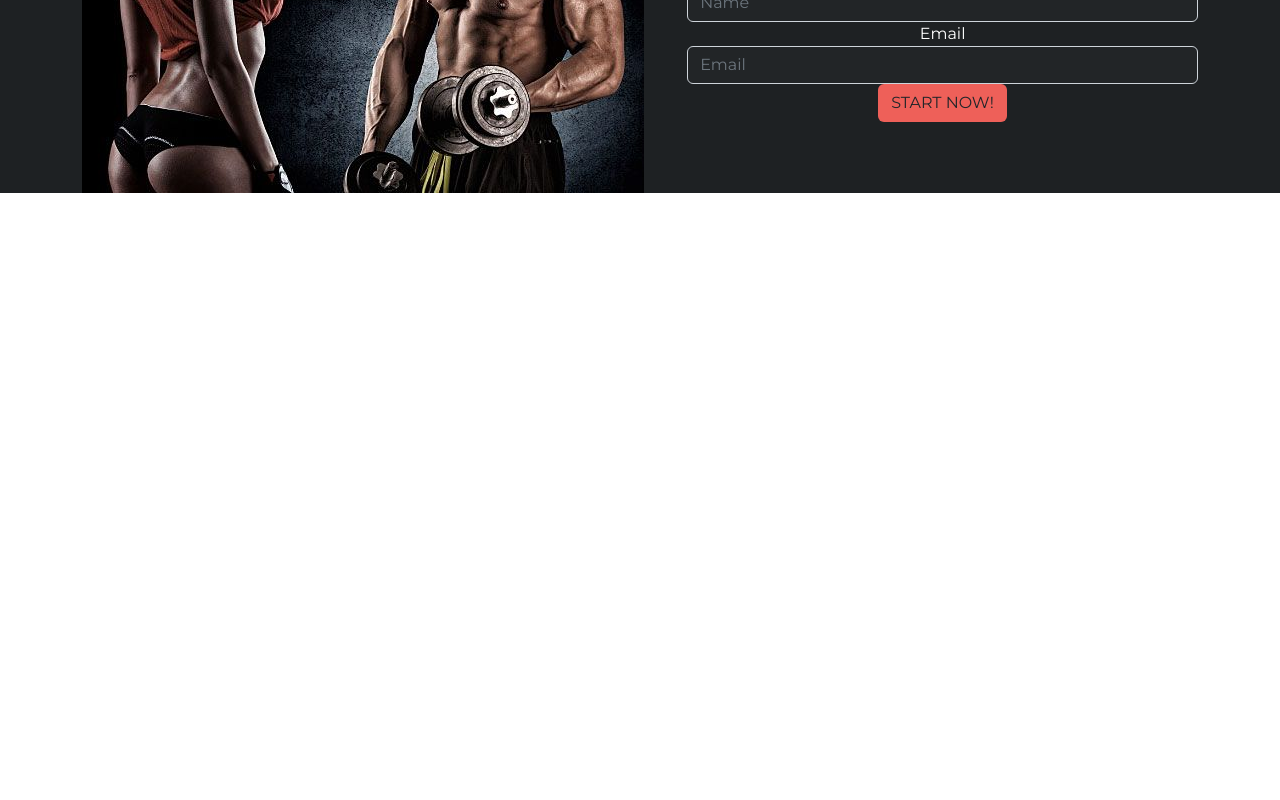
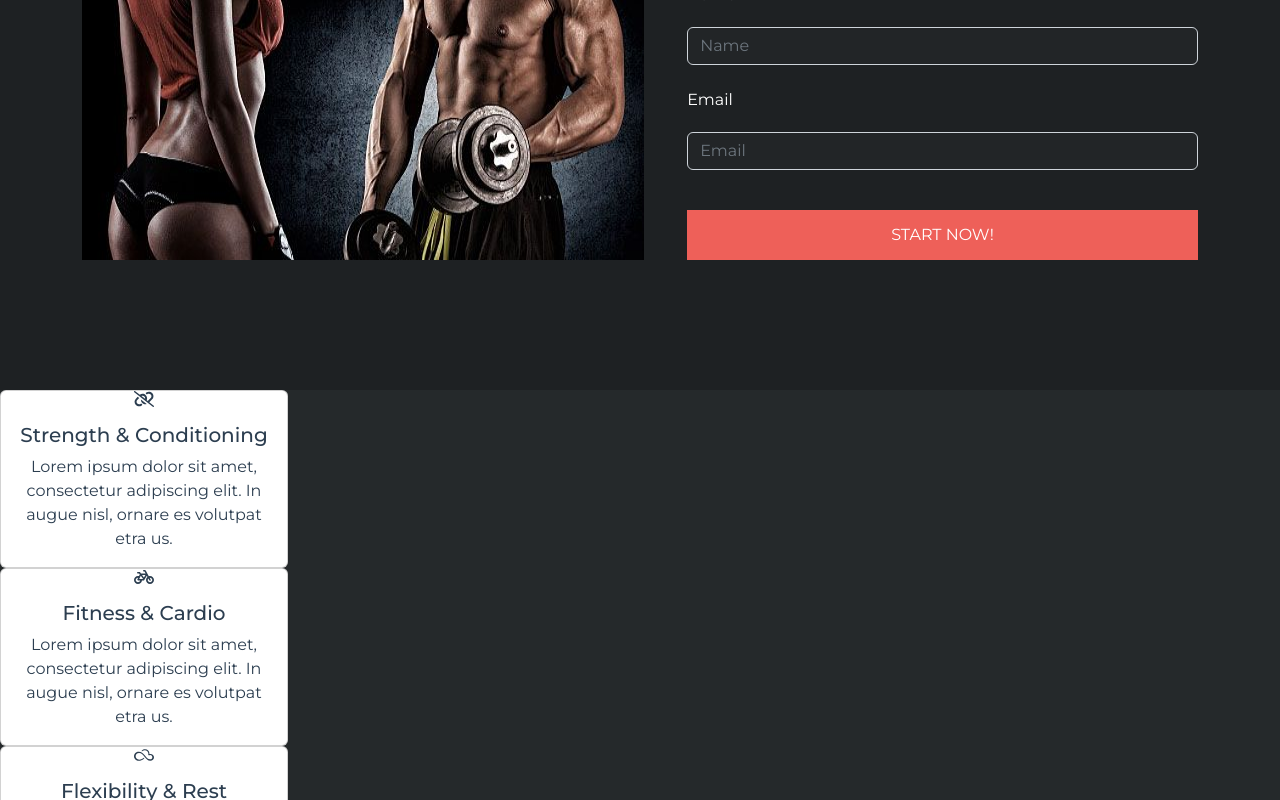
Before and after one commit to Lucaponz91/proj-html-vuejs, a Vue app: page / in a window 1280 px wide. Shown: the part 1640-2440 px from the top of the page. Before the commit the page ends 1833 px from the top, so only its background shows below. Built offline with nearby package versions, Linux system fonts and the light colour scheme.

Commit message:
add cycle in fontawesome

```diff
--- a/package.json
+++ b/package.json
@@ -9,6 +9,11 @@
   },
   "dependencies": {
     "@fontsource/montserrat": "^4.5.12",
+    "@fortawesome/fontawesome-svg-core": "^6.2.0",
+    "@fortawesome/free-brands-svg-icons": "^6.2.0",
+    "@fortawesome/free-regular-svg-icons": "^6.2.0",
+    "@fortawesome/free-solid-svg-icons": "^6.2.0",
+    "@fortawesome/vue-fontawesome": "^2.0.8",
     "bootstrap": "^5.2.1",
     "bootstrap-vue": "^2.22.0",
     "core-js": "^3.8.3",
--- a/src/components/MainComponent.vue
+++ b/src/components/MainComponent.vue
@@ -3,6 +3,7 @@
 
     <MissionSection/>
     <SignupSection/>
+    <ServicesSection/>
 
   </div>
 </template>
@@ -10,7 +11,8 @@
 <script>
 import MissionSection from './sections/MissionSection.vue';
 import SignupSection from './sections/SignupSection.vue';
-export default { components: { MissionSection, SignupSection } };
+import ServicesSection from './sections/ServicesSection.vue';
+export default { components: { MissionSection, SignupSection, ServicesSection } };
 </script>
 
 <style lang="scss" scoped>
--- /dev/null
+++ b/src/components/sections/ServicesSection.vue
@@ -0,0 +1,60 @@
+<template>
+  <section class="services_section">
+    <div
+      class="card"
+      style="width: 18rem"
+      v-for="service in services"
+      :key="service.name"
+    >
+      <div class="icon"></div>
+      <font-awesome-icon :icon="service.image" />
+      <div class="card-body">
+        <h5 class="card-title">{{ service.name }}</h5>
+        <p class="card-text">
+          {{ service.text }}
+        </p>
+      </div>
+    </div>
+  </section>
+</template>
+
+<script>
+export default {
+  data() {
+    return {
+      services: [
+        {
+          name: "Strength & Conditioning",
+          image: ["fas", "link-slash"],
+          divider: "../../assets/images/divider-x-red.png",
+          text: "Lorem ipsum dolor sit amet, consectetur adipiscing elit. In augue nisl, ornare es volutpat etra us.",
+        },
+        {
+          name: "Fitness & Cardio",
+          image: ["fas", "bicycle"],
+          divider: "../../assets/images/divider-x-red.png",
+          text: "Lorem ipsum dolor sit amet, consectetur adipiscing elit. In augue nisl, ornare es volutpat etra us.",
+        },
+        {
+          name: "Flexibility & Rest",
+          image: ["fab", "skyatlas"],
+          divider: "../../assets/images/divider-x-red.png",
+          text: "Lorem ipsum dolor sit amet, consectetur adipiscing elit. In augue nisl, ornare es volutpat etra us.",
+        },
+        {
+          name: "Health & Diet",
+          image: ["fas", "heart-pulse"],
+          divider: "../../assets/images/divider-x-red.png",
+          text: "Lorem ipsum dolor sit amet, consectetur adipiscing elit. In augue nisl, ornare es volutpat etra us.",
+        },
+      ],
+    };
+  },
+};
+</script>
+
+<style lang="scss" scoped>
+.card-text {
+  // background-image: url(../../assets/images/divider-x-red.png);
+}
+</style>
--- a/src/components/sections/SignupSection.vue
+++ b/src/components/sections/SignupSection.vue
@@ -5,7 +5,7 @@
       <div class="signup_forms">
         <h3>Sign Up For A Free Training Session!</h3>
         <form class="d-flex flex-column align-items-start form_container">
-          <div class="form-group ">
+          <div class="form-group">
             <span>Name</span>
             <input
               type="email"
@@ -24,9 +24,8 @@
               placeholder="Email"
             />
           </div>
-
         </form>
-        <button type="submit" class="btn btn_submit">START NOW!</button>
+        <button type="submit" class=" btn_submit">START NOW!</button>
       </div>
     </div>
   </section>
@@ -39,6 +38,7 @@ export default {};
 <style lang="scss" scoped>
 .signup_section {
   padding-top: 130px;
+  padding-bottom: 130px;
   background-color: #1e2123;
 }
 .signup_forms {
@@ -47,22 +47,31 @@ export default {};
     margin-bottom: 45px;
   }
 }
-.btn_submit{
-    background-color: #EE6059;
+.btn_submit {
+  background-color: #ee6059;
+  margin-top: 40px;
+  width: 100%;
+  border: none;
+  color: white;
+  height: 50px;
 }
-form{
-    input{
-        background-color: #222527;
-    }
+form {
+  input {
+    background-color: #222527;
+    margin-top: 20px;
+  }
 
-    span{
-        color: white;
-        text-align: left;
-    }
+  span {
+    color: white;
+    text-align: left;
+    margin-top: 23px;
+  }
 }
-.form_container{
-    .form-group{
-    width: 100%;}
+.form_container {
+  .form-group {
+    display: flex;
+    flex-direction: column;
+    width: 100%;
+  }
 }
-
 </style>
--- a/src/main.js
+++ b/src/main.js
@@ -12,7 +12,23 @@ import "@fontsource/montserrat/800.css"
 import "@fontsource/montserrat/700.css"
 import "@fontsource/montserrat/600.css"
 import "@fontsource/montserrat/500.css"
+// FontAwesome
+/* import the fontawesome core */
+import { library } from '@fortawesome/fontawesome-svg-core'
 
+/* import font awesome icon component */
+import { FontAwesomeIcon } from '@fortawesome/vue-fontawesome'
+
+/* import specific icons */
+// import { fas } from '@fortawesome/free-solid-svg-icons'
+import { faUserSecret, fas } from '@fortawesome/free-solid-svg-icons'
+import { fab } from '@fortawesome/free-brands-svg-icons'
+
+/* add icons to the library */
+library.add(faUserSecret, fas, fab )
+
+/* add font awesome icon component */
+Vue.component('font-awesome-icon', FontAwesomeIcon)
 
 // Make BootstrapVue available throughout your project
 Vue.use(BootstrapVue)
```
Also changed, not shown: src/components/HelloWorld.vue (deleted, +0 -58 lines), 1 other file (tests, documents, lock files or other folders).
